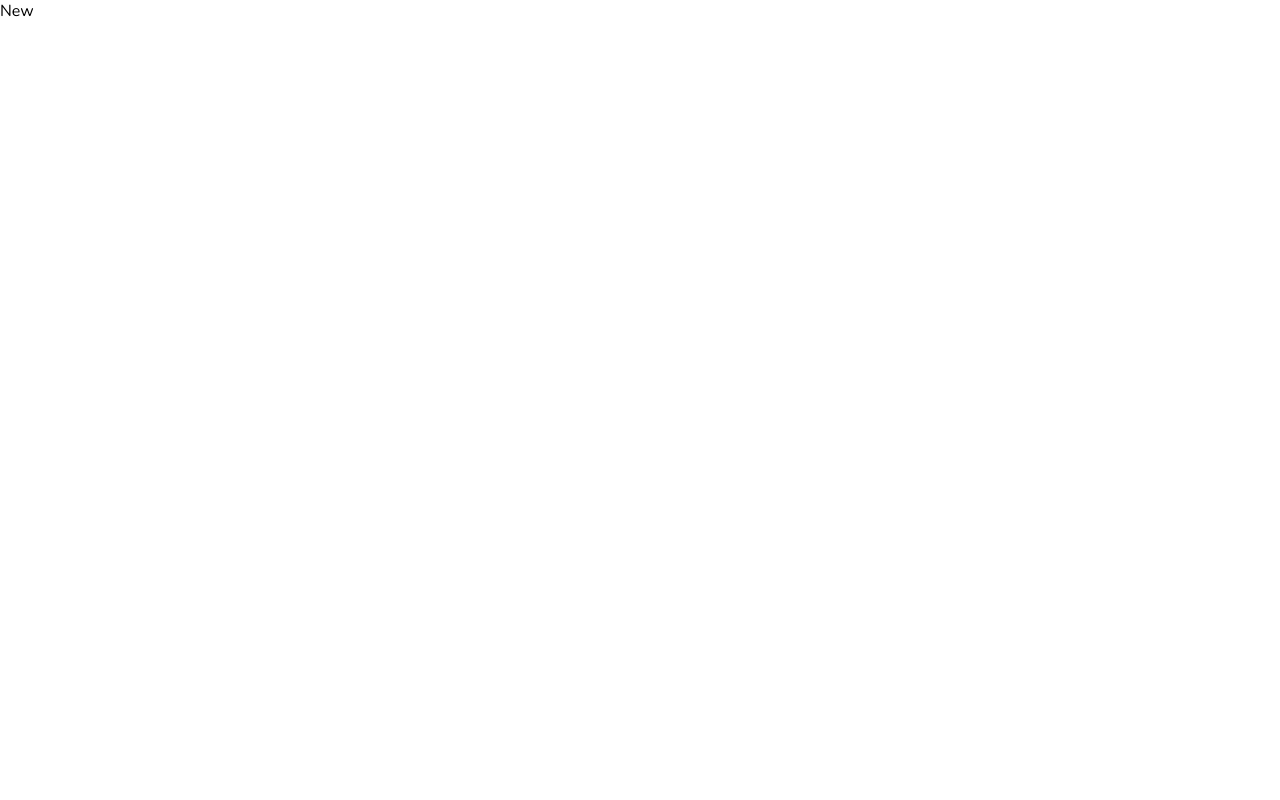
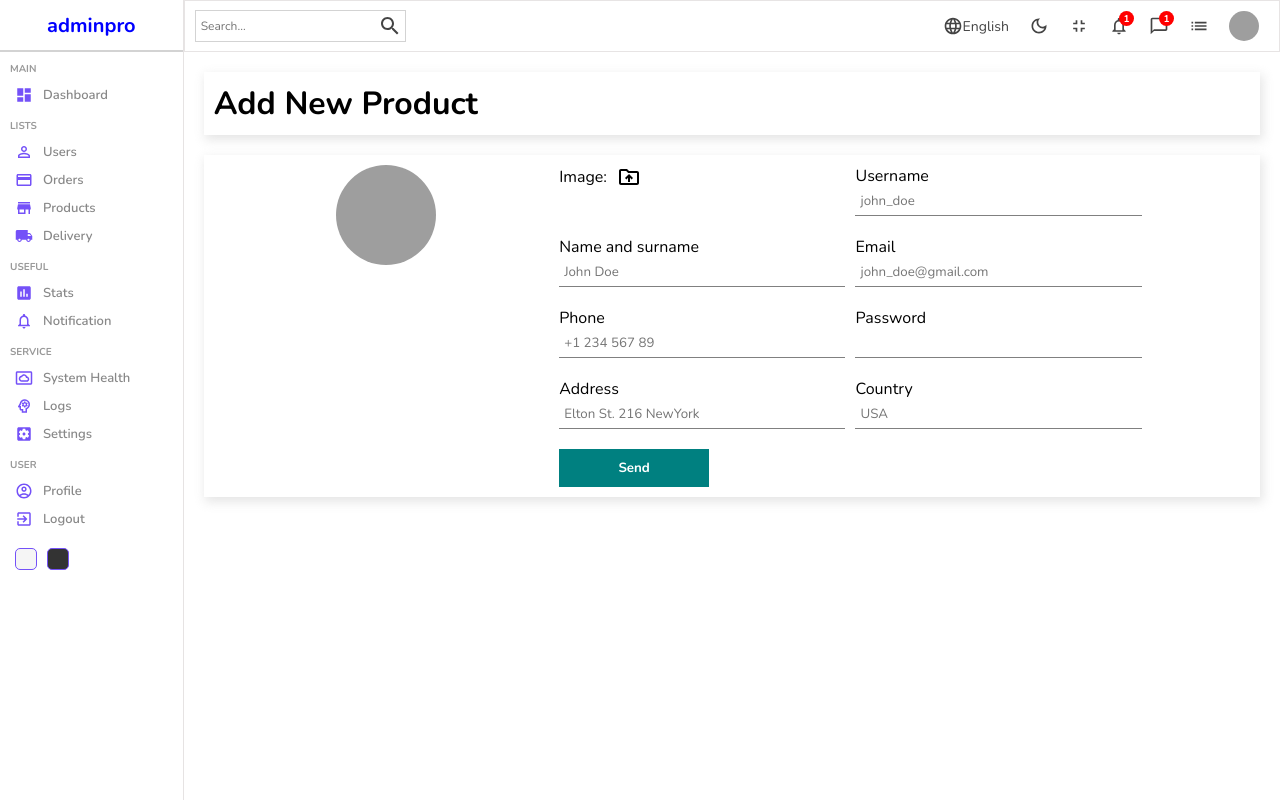
Before and after one commit to ajhar10/admin-pro, a React (Create React App) app: page /users/new in a window 1280 px wide. Built offline with nearby package versions, Linux system fonts and the light colour scheme; grey boxes are pictures that could not be loaded.

Commit message:
new product or user create section done

```diff
--- a/src/App.js
+++ b/src/App.js
@@ -5,6 +5,7 @@ import List from "./pages/list/List";
 import New from "./pages/new/New";
 import Single from "./pages/single/Single";
 import Login from "./pages/login/Login";
+import { productInputs, userInputs } from "./formSources";
 
 const App = () => {
   return (
@@ -16,7 +17,18 @@ const App = () => {
           <Route path="users">
             <Route index element={<List />} />
             <Route path=":userId" element={<Single />} />
-            <Route path="new" element={<New />} />
+            <Route
+              path="new"
+              element={<New inputs={userInputs} title="Add New Product" />}
+            />
+          </Route>
+          <Route path="product">
+            <Route index element={<List />} />
+            <Route path=":productId" element={<Single />} />
+            <Route
+              path="new"
+              element={<New inputs={productInputs} title="Add New Product" />}
+            />
           </Route>
         </Route>
       </Routes>
--- a/src/components/chart/Chart.jsx
+++ b/src/components/chart/Chart.jsx
@@ -9,7 +9,7 @@ import {
   ResponsiveContainer,
 } from "recharts";
 
-const Chart = () => {
+const Chart = ({ title, aspect }) => {
   const data = [
     { name: "January ", Total: 1200 },
     { name: "February ", Total: 2100 },
@@ -21,8 +21,8 @@ const Chart = () => {
 
   return (
     <div className="chart">
-      <div className="title">Last 6 Months(Revenue)</div>
-      <ResponsiveContainer width="100%" aspect={2 / 1}>
+      <div className="title">{title}</div>
+      <ResponsiveContainer width="100%" aspect={aspect}>
         <AreaChart
           width={730}
           height={250}
--- /dev/null
+++ b/src/formSources.js
@@ -0,0 +1,76 @@
+export const userInputs = [
+  {
+    id: 1,
+    label: "Username",
+    type: "text",
+    placeholder: "john_doe",
+  },
+  {
+    id: 2,
+    label: "Name and surname",
+    type: "text",
+    placeholder: "John Doe",
+  },
+  {
+    id: 3,
+    label: "Email",
+    type: "mail",
+    placeholder: "john_doe@gmail.com",
+  },
+  {
+    id: 4,
+    label: "Phone",
+    type: "text",
+    placeholder: "+1 234 567 89",
+  },
+  {
+    id: 5,
+    label: "Password",
+    type: "password",
+  },
+  {
+    id: 6,
+    label: "Address",
+    type: "text",
+    placeholder: "Elton St. 216 NewYork",
+  },
+  {
+    id: 7,
+    label: "Country",
+    type: "text",
+    placeholder: "USA",
+  },
+];
+
+export const productInputs = [
+  {
+    id: 1,
+    label: "Title",
+    type: "text",
+    placeholder: "Apple Macbook Pro",
+  },
+  {
+    id: 2,
+    label: "Description",
+    type: "text",
+    placeholder: "Description",
+  },
+  {
+    id: 3,
+    label: "Category",
+    type: "text",
+    placeholder: "Computers",
+  },
+  {
+    id: 4,
+    label: "Price",
+    type: "text",
+    placeholder: "100",
+  },
+  {
+    id: 5,
+    label: "Stock",
+    type: "text",
+    placeholder: "in stock",
+  },
+];
--- a/src/pages/home/Home.jsx
+++ b/src/pages/home/Home.jsx
@@ -21,7 +21,7 @@ const Home = () => {
         </div>
         <div className="charts">
           <Featured />
-          <Chart />
+          <Chart title="Last 6 Months (Revenue)" aspect={2 / 1} />
         </div>
         <div className="listContainer">
           <div className="listTitle">Latest Transaction</div>
--- a/src/pages/new/New.jsx
+++ b/src/pages/new/New.jsx
@@ -1,7 +1,60 @@
-import React from "react";
+import React, { useState } from "react";
+import Navbar from "../../components/navbar/Navbar";
+import Sidebar from "../../components/sidebar/Sidebar";
+import "./new.scss";
 
-const New = () => {
-  return <div>New</div>;
+import DriveFolderUploadOutlinedIcon from "@mui/icons-material/DriveFolderUploadOutlined";
+
+const New = ({ title, inputs }) => {
+  const [file, setFile] = useState("");
+  console.log(file);
+  return (
+    <div className="new">
+      <Sidebar />
+      <div className="newContainer">
+        <Navbar />
+        <div className="top">
+          <h1 className="title">{title}</h1>
+        </div>
+        <div className="bottom">
+          <div className="left">
+            <img
+              src={
+                file
+                  ? URL.createObjectURL(file)
+                  : "https://icon-library.com/images/no-image-icon/no-image-icon-0.jpg"
+              }
+              alt="img"
+              srcset=""
+            />
+          </div>
+          <div className="right">
+            <form>
+              <div className="formInput">
+                <label htmlFor="file">
+                  Image:
+                  <DriveFolderUploadOutlinedIcon />
+                </label>
+                <input
+                  type="file"
+                  id="file"
+                  onChange={(e) => setFile(e.target.files[0])}
+                  style={{ display: "none" }}
+                />
+              </div>
+              {inputs.map((input) => (
+                <div className="formInput" key={input.id}>
+                  <label>{input.label}</label>
+                  <input type={input.type} placeholder={input.placeholder} />
+                </div>
+              ))}
+              <button>Send</button>
+            </form>
+          </div>
+        </div>
+      </div>
+    </div>
+  );
 };
 
 export default New;
--- a/src/pages/new/new.scss
+++ b/src/pages/new/new.scss
@@ -0,0 +1,61 @@
+.new {
+  display: flex;
+  width: 100%;
+  .newContainer {
+    flex: 6;
+    .top {
+      -webkit-box-shadow: 2px 4px 10px 1px rgba(0, 0, 0, 0.47);
+      box-shadow: 2px 4px 10px 1px rgba(201, 201, 201, 0.47);
+      padding: 10px;
+      margin: 20px;
+    }
+    .bottom {
+      -webkit-box-shadow: 2px 4px 10px 1px rgba(0, 0, 0, 0.47);
+      box-shadow: 2px 4px 10px 1px rgba(201, 201, 201, 0.47);
+      padding: 10px;
+      margin: 20px;
+      display: flex;
+      .left {
+        flex: 1;
+        text-align: center;
+        img {
+          width: 100px;
+          height: 100px;
+          border-radius: 50%;
+          object-fit: cover;
+        }
+      }
+      .right {
+        flex: 2;
+        form {
+          display: flex;
+          flex-wrap: wrap;
+          gap: 20px;
+          .formInput {
+            width: 40%;
+            label {
+              display: flex;
+              align-items: center;
+              gap: 10px;
+            }
+            input {
+              width: 100%;
+              padding: 5px;
+              border: none;
+              border-bottom: 1px solid gray;
+              outline: none;
+            }
+          }
+          button {
+            width: 150px;
+            padding: 10px;
+            background-color: teal;
+            border: none;
+            font-weight: bold;
+            color: white;
+          }
+        }
+      }
+    }
+  }
+}
--- a/src/pages/single/Single.jsx
+++ b/src/pages/single/Single.jsx
@@ -1,7 +1,59 @@
 import React from "react";
-
+import Chart from "../../components/chart/Chart";
+import Navbar from "../../components/navbar/Navbar";
+import Sidebar from "../../components/sidebar/Sidebar";
+import List from "../../components/table/Table";
+import "./single.scss";
 const Single = () => {
-  return <div>Single</div>;
+  return (
+    <div className="single">
+      <Sidebar />
+      <div className="singleContainer">
+        <Navbar />
+        <div className="top">
+          <div className="left">
+            <div className="edit">Edit</div>
+            <h1 className="title">Information</h1>
+            <div className="item">
+              <img
+                src="https://images.pexels.com/photos/733872/pexels-photo-733872.jpeg?auto=compress&cs=tinysrgb&dpr=3&h=750&w=1260"
+                alt=""
+                className="itemImg"
+              />
+              <div className="details">
+                <h1 className="itemTitle">Jane Doe</h1>
+                <div className="detailItem">
+                  <span className="itemKey">Email:</span>
+                  <span className="itemValue">janedoe@gmail.com</span>
+                </div>
+                <div className="detailItem">
+                  <span className="itemKey">Phone:</span>
+                  <span className="itemValue">+1 2345 67 89</span>
+                </div>
+                <div className="detailItem">
+                  <span className="itemKey">Address:</span>
+                  <span className="itemValue">
+                    Elton St. 234 Garden Yd. NewYork
+                  </span>
+                </div>
+                <div className="detailItem">
+                  <span className="itemKey">Country:</span>
+                  <span className="itemValue">USA</span>
+                </div>
+              </div>
+            </div>
+          </div>
+          <div className="right">
+            <Chart aspect={3 / 1} title="User Revenue (Last 6 Month)" />
+          </div>
+        </div>
+        <div className="bottom">
+          <h1 className="title">Last Transaction</h1>
+          <List />
+        </div>
+      </div>
+    </div>
+  );
 };
 
 export default Single;
--- a/src/pages/single/single.scss
+++ b/src/pages/single/single.scss
@@ -0,0 +1,77 @@
+.single {
+  display: flex;
+  width: 100%;
+  .singleContainer {
+    flex: 6;
+    .top {
+      display: flex;
+      padding: 20px;
+      gap: 20px;
+      .left {
+        -webkit-box-shadow: 2px 4px 10px 1px rgba(0, 0, 0, 0.47);
+        box-shadow: 2px 4px 10px 1px rgba(201, 201, 201, 0.47);
+        padding: 20px;
+        display: flex;
+        flex-direction: column;
+        flex: 1;
+        position: relative;
+        .edit {
+          position: absolute;
+          top: 0;
+          right: 0;
+          padding: 5px;
+          color: #7451f8;
+          background-color: #7551f820;
+          border-radius: 0 0 0 5px;
+          font-size: 12px;
+          cursor: pointer;
+        }
+        .item {
+          display: flex;
+          gap: 20px;
+          .itemImg {
+            width: 100px;
+            height: 100px;
+            object-fit: cover;
+            border-radius: 50%;
+          }
+          .details {
+            .itemTitle {
+              margin-bottom: 10px;
+              color: #555;
+            }
+
+            .detailItem {
+              margin-bottom: 10px;
+              font-size: 14px;
+
+              .itemKey {
+                font-weight: bold;
+                color: gray;
+                margin-right: 5px;
+              }
+
+              .itemValue {
+                font-weight: 300;
+              }
+            }
+          }
+        }
+      }
+      .right {
+        flex: 2;
+      }
+    }
+    .bottom {
+      -webkit-box-shadow: 2px 4px 10px 1px rgba(0, 0, 0, 0.47);
+      box-shadow: 2px 4px 10px 1px rgba(201, 201, 201, 0.47);
+      margin: 10px 20px;
+      padding: 20px;
+    }
+  }
+  .title {
+    font-size: 16px;
+    color: lightgray;
+    margin-bottom: 20px;
+  }
+}
```
